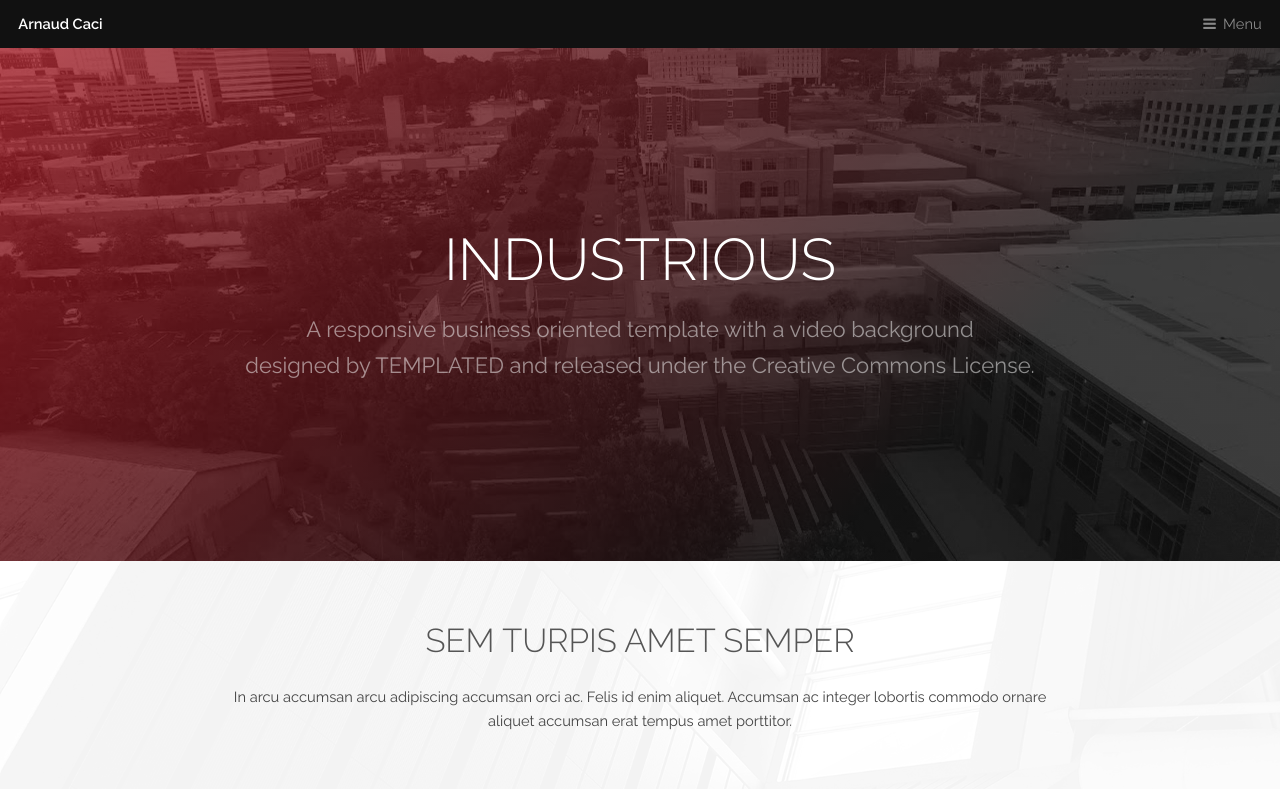
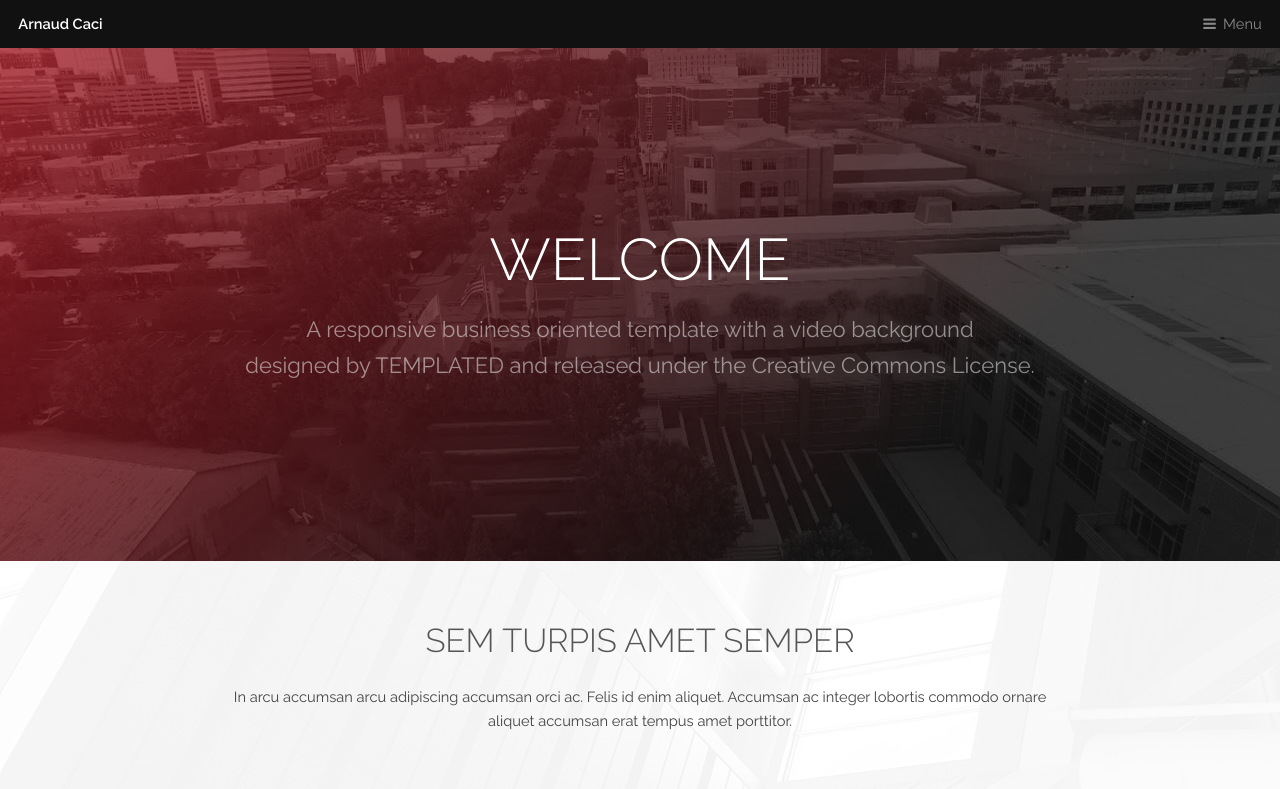
Before and after one commit to arnaudcaci/arnaudcaci.github.io, a plain HTML site: page index.html in a window 1280 px wide. Shown: the top 789 px of the page. Drawn offline with Linux system fonts and the light colour scheme.

Commit message:
Update index.html

```diff
--- a/index.html
+++ b/index.html
@@ -35,7 +35,7 @@
 		<!-- Banner -->
 			<section id="banner">
 				<div class="inner">
-					<h1>Industrious</h1>
+					<h1>Welcome</h1>
 					<p>A responsive business oriented template with a video background<br />
 					designed by <a href="https://templated.co/">TEMPLATED</a> and released under the Creative Commons License.</p>
 				</div>
```
